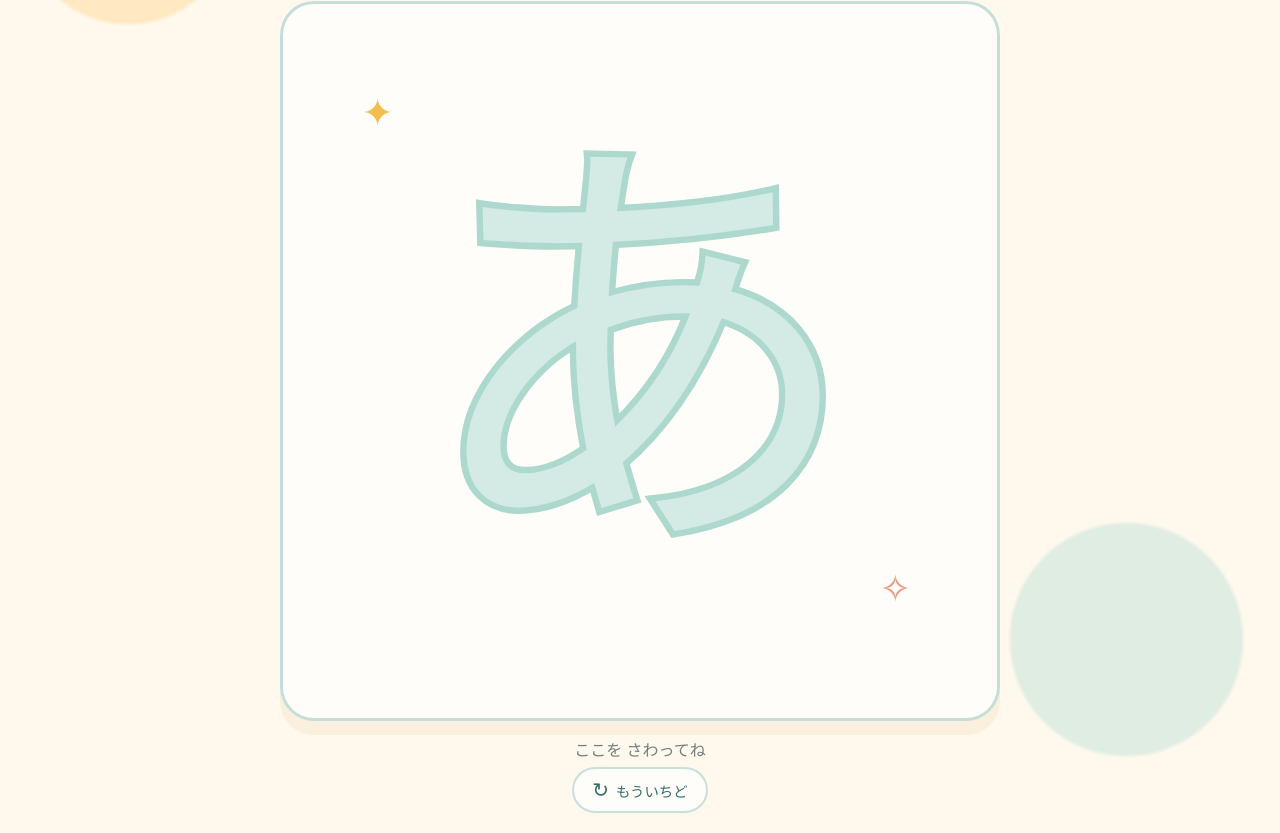
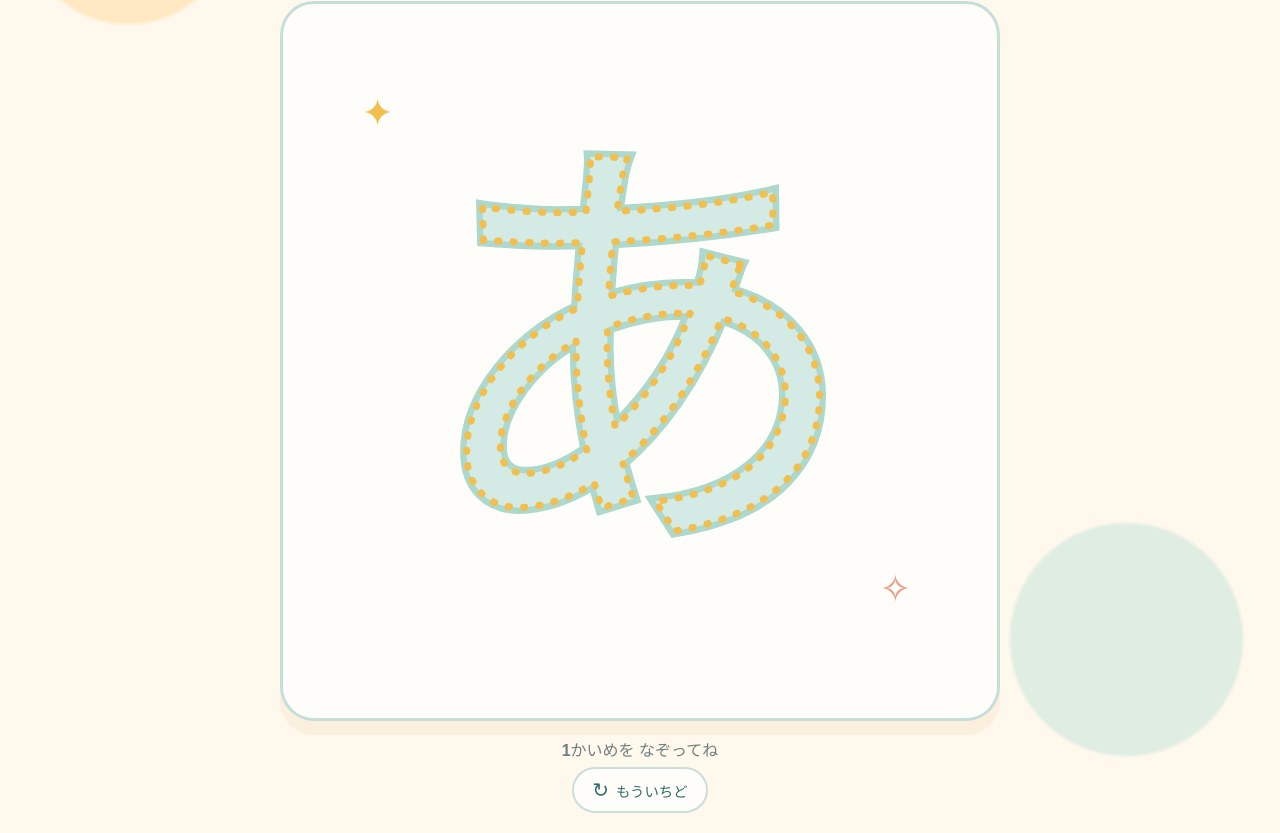
Before and after one commit to hosoden/Nazori, a React (Vite) app: page / in a window 1280 px wide. Shown: the part 242-1075 px from the top of the page. Built offline with nearby package versions, Linux system fonts and the light colour scheme.

Commit message:
completed TODO-3

```diff
--- a/src/App.tsx
+++ b/src/App.tsx
@@ -10,15 +10,48 @@ type Particle = Point & {
   size: number
 }
 
+const guideStrokes: Point[][] = [
+  [
+    { x: 300, y: 270 },
+    { x: 390, y: 250 },
+    { x: 500, y: 245 },
+    { x: 610, y: 250 },
+    { x: 700, y: 275 },
+  ],
+  [
+    { x: 510, y: 175 },
+    { x: 500, y: 300 },
+    { x: 490, y: 430 },
+    { x: 480, y: 560 },
+    { x: 475, y: 680 },
+  ],
+  [
+    { x: 690, y: 365 },
+    { x: 650, y: 420 },
+    { x: 630, y: 500 },
+    { x: 640, y: 585 },
+    { x: 700, y: 635 },
+    { x: 770, y: 620 },
+    { x: 790, y: 545 },
+    { x: 775, y: 470 },
+    { x: 720, y: 430 },
+  ],
+]
+
 const viewBoxSize = 1000
+const traceTolerance = 120
 
 export function App() {
   const practiceAreaRef = useRef<SVGSVGElement>(null)
   const particleIdRef = useRef(0)
   const lastPointRef = useRef<Point | null>(null)
+  const activeStrokeRef = useRef<Point[]>([])
   const [strokes, setStrokes] = useState<Point[][]>([])
+  const [activeStroke, setActiveStroke] = useState<Point[]>([])
   const [particles, setParticles] = useState<Particle[]>([])
   const [isTracing, setIsTracing] = useState(false)
+  const [completedStrokeCount, setCompletedStrokeCount] = useState(0)
+  const [lastResult, setLastResult] = useState<'success' | 'retry' | null>(null)
 
   function getPoint(event: React.PointerEvent<SVGSVGElement>): Point | null {
     const svg = practiceAreaRef.current
@@ -33,12 +66,14 @@ export function App() {
 
   function handlePointerDown(event: React.PointerEvent<SVGSVGElement>) {
     const point = getPoint(event)
-    if (!point) return
+    if (!point || completedStrokeCount >= guideStrokes.length) return
 
     event.currentTarget.setPointerCapture(event.pointerId)
     setIsTracing(true)
-    setStrokes((currentStrokes) => [...currentStrokes, [point]])
+    activeStrokeRef.current = [point]
+    setActiveStroke([point])
     lastPointRef.current = point
+    setLastResult(null)
     addParticle(point)
   }
 
@@ -69,30 +104,68 @@ export function App() {
 
     if (distance > 22) addParticle(point)
     lastPointRef.current = point
-    setStrokes((currentStrokes) => {
-      if (currentStrokes.length === 0) return [[point]]
-
-      const nextStrokes = [...currentStrokes]
-      const lastStroke = nextStrokes[nextStrokes.length - 1]
-      nextStrokes[nextStrokes.length - 1] = [...lastStroke, point]
-      return nextStrokes
-    })
+    activeStrokeRef.current = [...activeStrokeRef.current, point]
+    setActiveStroke(activeStrokeRef.current)
   }
 
   function finishTracing(event: React.PointerEvent<SVGSVGElement>) {
     if (event.currentTarget.hasPointerCapture(event.pointerId)) {
       event.currentTarget.releasePointerCapture(event.pointerId)
     }
+    const finishedStroke = activeStrokeRef.current
+    if (finishedStroke.length > 1) {
+      const guide = guideStrokes[completedStrokeCount]
+      const isSuccess = isStrokeSuccessful(finishedStroke, guide)
+
+      if (isSuccess) {
+        setStrokes((currentStrokes) => [...currentStrokes, finishedStroke])
+        setCompletedStrokeCount((count) => count + 1)
+        setLastResult('success')
+      } else {
+        setLastResult('retry')
+      }
+    } else {
+      setLastResult('retry')
+    }
     lastPointRef.current = null
+    activeStrokeRef.current = []
+    setActiveStroke([])
     setIsTracing(false)
+  }
+
+  function isStrokeSuccessful(stroke: Point[], guide: Point[]) {
+    const strokeLength = stroke.reduce((total, point, index) => {
+      if (index === 0) return total
+      const previousPoint = stroke[index - 1]
+      return total + Math.hypot(point.x - previousPoint.x, point.y - previousPoint.y)
+    }, 0)
+    const coveredGuidePoints = guide.filter((guidePoint) =>
+      stroke.some(
+        (point) => Math.hypot(point.x - guidePoint.x, point.y - guidePoint.y) <= traceTolerance,
+      ),
+    ).length
+
+    return strokeLength >= 90 && coveredGuidePoints / guide.length >= 0.6
   }
 
   function clearDrawing() {
     setStrokes([])
+    setActiveStroke([])
     setParticles([])
     lastPointRef.current = null
+    activeStrokeRef.current = []
+    setCompletedStrokeCount(0)
+    setLastResult(null)
     setIsTracing(false)
   }
+
+  const statusText = completedStrokeCount === guideStrokes.length
+    ? 'できた！'
+    : lastResult === 'success'
+      ? `${completedStrokeCount}かいめ できた！`
+      : lastResult === 'retry'
+        ? 'もういちど なぞってみよう'
+        : `${completedStrokeCount + 1}かいめを なぞってね`
 
   return (
     <main className="app-shell">
@@ -130,6 +203,9 @@ export function App() {
           <text className="character-outline" x="500" y="730" textAnchor="middle">
             あ
           </text>
+          <text className="guide-character" x="500" y="730" textAnchor="middle">
+            あ
+          </text>
           {strokes.map((currentStroke, index) => (
             <polyline
               key={`stroke-${index}`}
@@ -137,6 +213,12 @@ export function App() {
               points={currentStroke.map(({ x, y }) => `${x},${y}`).join(' ')}
             />
           ))}
+          {activeStroke.length > 0 && (
+            <polyline
+              className={`user-stroke${lastResult === 'retry' ? ' failed-stroke' : ''}`}
+              points={activeStroke.map(({ x, y }) => `${x},${y}`).join(' ')}
+            />
+          )}
           {particles.map((particle) => (
             <circle
               key={particle.id}
@@ -149,8 +231,8 @@ export function App() {
         </svg>
       </section>
 
-      <p className={`touch-status${isTracing ? ' is-active' : ''}`} aria-live="polite">
-        {isTracing ? 'なぞっているよ' : 'ここを さわってね'}
+      <p className={`touch-status${isTracing ? ' is-active' : ''}${completedStrokeCount === guideStrokes.length ? ' is-complete' : ''}`} aria-live="polite">
+        {isTracing ? 'なぞっているよ' : statusText}
       </p>
       <button className="clear-button" type="button" onClick={clearDrawing}>
         <span aria-hidden="true">↻</span>
--- a/src/styles.css
+++ b/src/styles.css
@@ -146,6 +146,18 @@ h1 {
   stroke-width: 20px;
 }
 
+.guide-character {
+  fill: none;
+  font-family: 'Hiragino Maru Gothic ProN', 'Yu Gothic', sans-serif;
+  font-size: 690px;
+  font-weight: 900;
+  stroke: #f2bf4e;
+  stroke-width: 11px;
+  stroke-dasharray: 2 22;
+  stroke-linecap: round;
+  pointer-events: none;
+}
+
 .user-stroke {
   fill: none;
   stroke: #f39277;
@@ -153,6 +165,11 @@ h1 {
   stroke-linecap: round;
   stroke-linejoin: round;
   opacity: 0.88;
+}
+
+.failed-stroke {
+  stroke: #e9a06f;
+  opacity: 0.58;
 }
 
 .trace-particle {
@@ -209,6 +226,11 @@ h1 {
 
 .touch-status.is-active {
   color: #d87861;
+}
+
+.touch-status.is-complete {
+  color: #2e7c78;
+  font-size: 1.2rem;
 }
 
 .clear-button {
```
Also changed, not shown: 2 other files (tests, documents, lock files or other folders).
